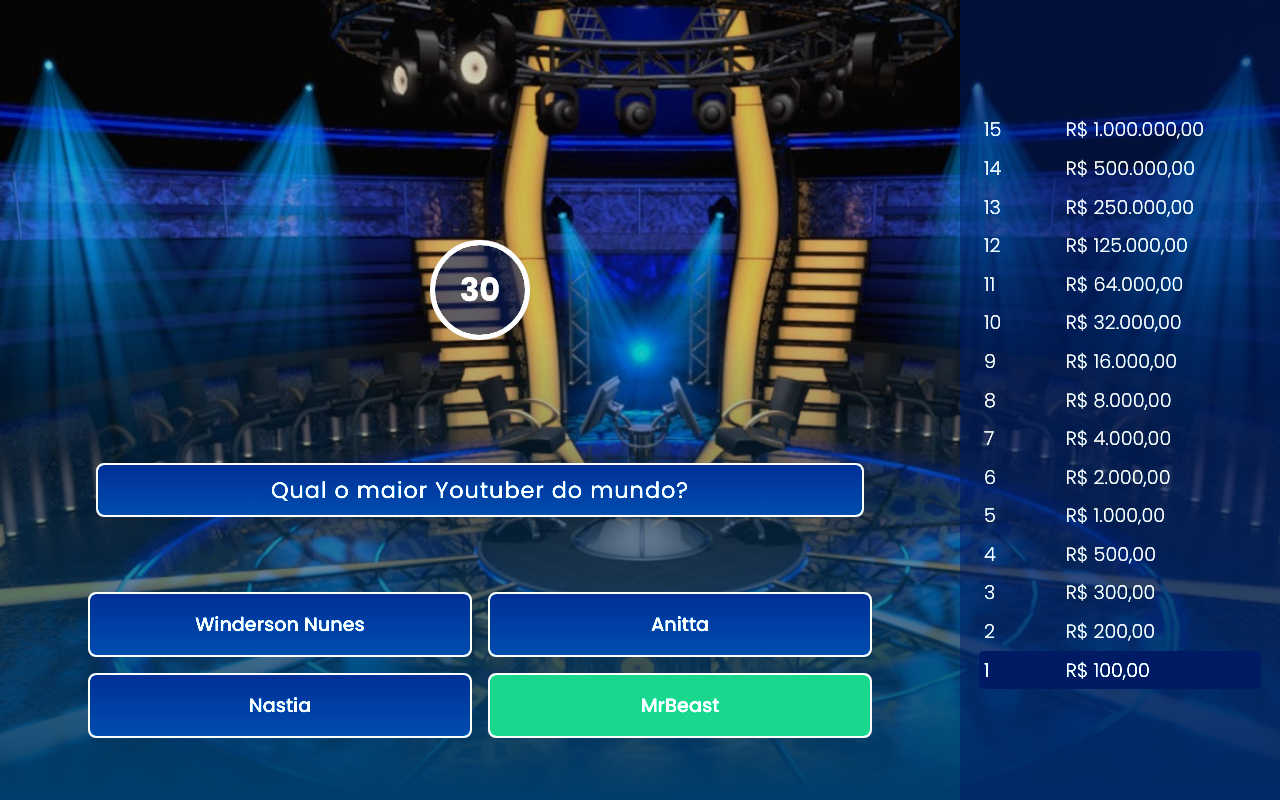
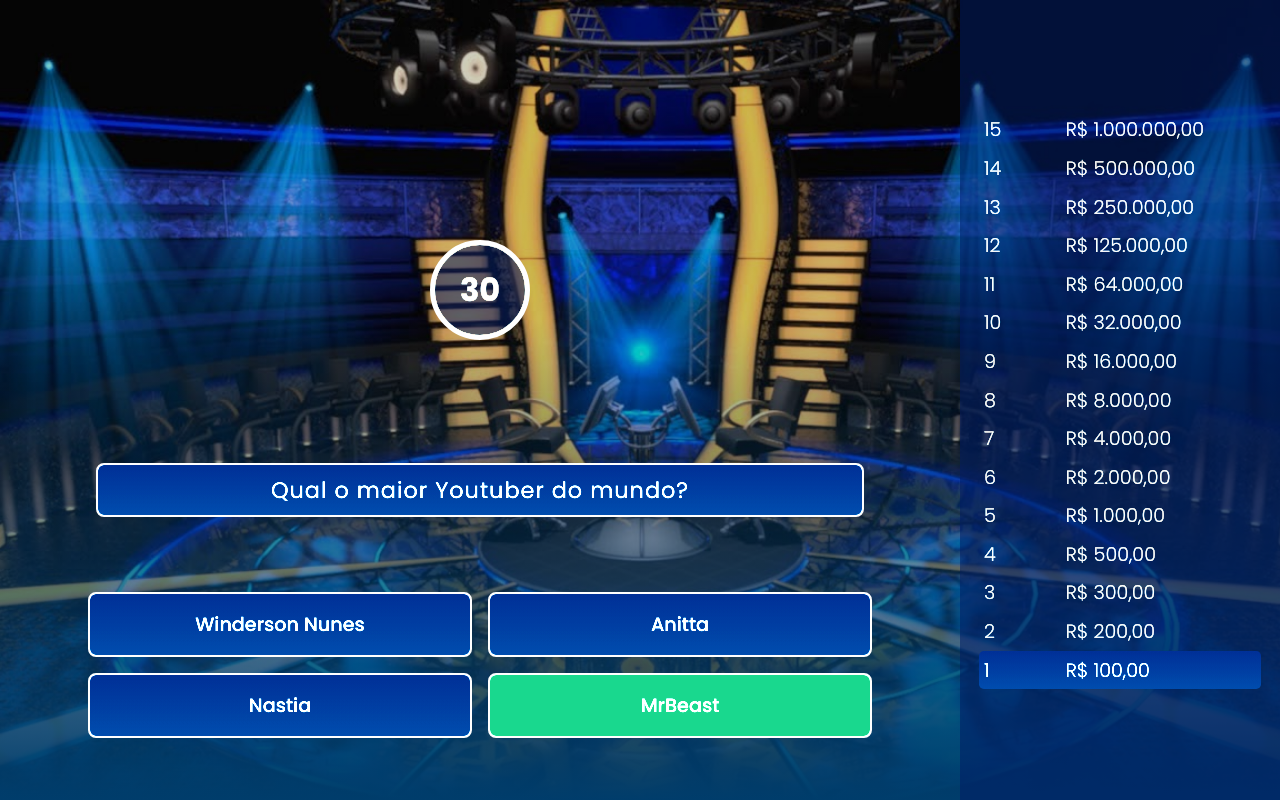
Before and after one commit to dev-marcioreis/quiz-react, a React (Vite) app: page / in a window 1280 px wide. Built offline with nearby package versions, Linux system fonts and the light colour scheme.

Commit message:
change bg color moneyListItem

```diff
--- a/src/App.css
+++ b/src/App.css
@@ -54,7 +54,7 @@
     border-radius: .3rem;
 }
 .moneyListItem.active {
-    background: var(--blue-color);
+    background: var(--bg-color);
 }
 .moneyListItemNumber {
     width: 30%;
```
